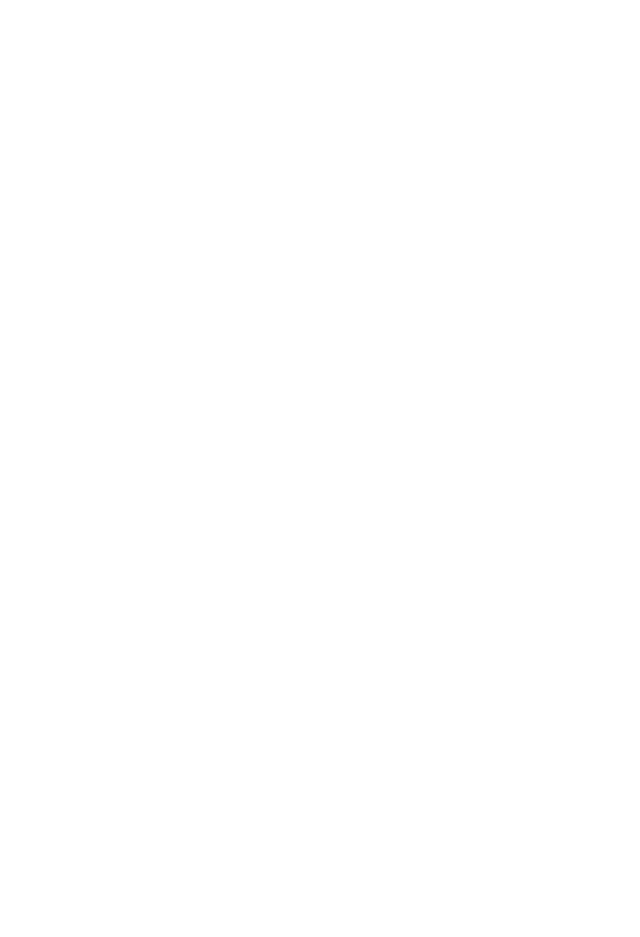
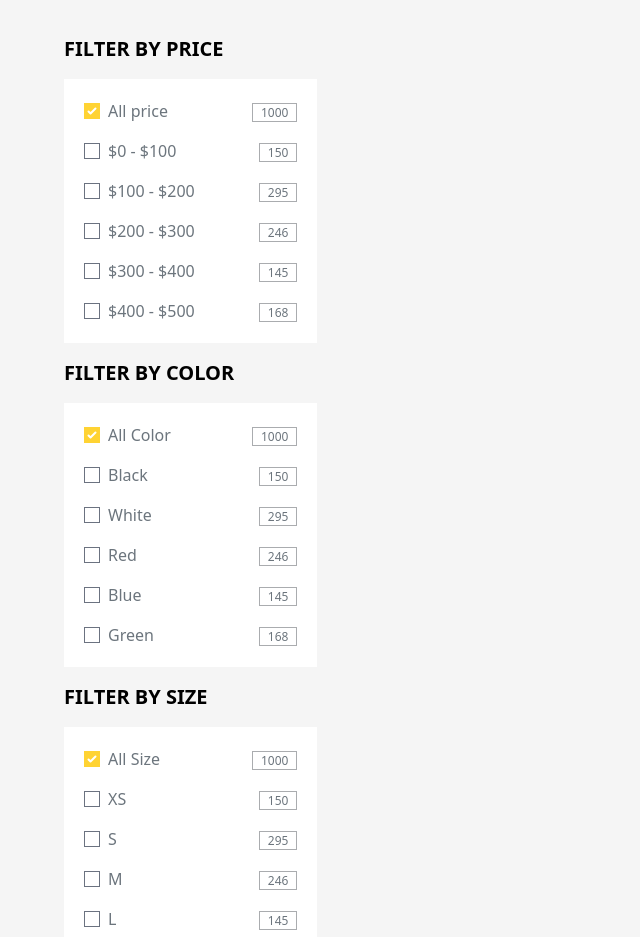
Before and after one commit to TanbirHasan/tingle-park-frontend, a React (Create React App) app: page /shop in a window 1280 px wide. Before the commit this address had no page. Shown: the part 160-1097 px from the top of the page, without its empty margins (0-640 px from the left). Before the commit the page ends 800 px from the top, so only its background shows below. Built offline with nearby package versions, Linux system fonts and the light colour scheme.

Commit message:
filter section completed

```diff
--- a/package.json
+++ b/package.json
@@ -4,6 +4,7 @@
   "private": true,
   "dependencies": {
     "@reduxjs/toolkit": "^1.9.1",
+    "@tailwindcss/forms": "^0.5.3",
     "@testing-library/jest-dom": "^5.16.5",
     "@testing-library/react": "^13.4.0",
     "@testing-library/user-event": "^13.5.0",
--- a/src/App.js
+++ b/src/App.js
@@ -26,7 +26,7 @@
 	};
 
 	return (
-		<div className="App">
+		<div className="App bg-[#F5F5F5]">
 			{visible && (
 				<button
 					className="bounce scroll-button absolute z-50"
--- a/src/components/Navbar/Navbar.jsx
+++ b/src/components/Navbar/Navbar.jsx
@@ -73,7 +73,7 @@
 			<NavLink to={'/'}>
 				<li>Home</li>
 			</NavLink>
-			<NavLink to={'/'}>
+			<NavLink to={'/shop'}>
 				<li>Shop</li>
 			</NavLink>
 			<NavLink to={'/'}>
@@ -122,7 +122,7 @@
 			<NavLink onClick={() => setIsMenuOpen(!isMenuOpen)} to={'/'}>
 				<li>Home</li>
 			</NavLink>
-			<NavLink onClick={() => setIsMenuOpen(!isMenuOpen)} to={'/'}>
+			<NavLink onClick={() => setIsMenuOpen(!isMenuOpen)} to={'/shop'}>
 				<li>Shop</li>
 			</NavLink>
 			<NavLink onClick={() => setIsMenuOpen(!isMenuOpen)} to={'/'}>
--- /dev/null
+++ b/src/pages/Shop/FilterProducts/FilterProducts.jsx
@@ -0,0 +1,247 @@
+import React from 'react';
+
+const FilterProducts = () => {
+	return (
+		<div className="mt-20">
+			<div>
+				{/* Filter by price */}
+				<h1 className="uppercase text-xl font-semibold my-4">Filter By Price</h1>
+				<div className="bg-[#FFFFFF]  p-5 space-y-4">
+					<div className="flex items-center justify-between text-[#6c757d] ">
+						<div className="flex items-center">
+							<input
+                                type="checkbox"
+                                defaultChecked
+								className=" appearance-none text-[#ffd333] focus:ring-0 focus:ring-transparent"
+							/>
+							<p className="ml-2">All price</p>
+						</div>
+						<div className="">
+							<span className="border border-[#aaacaf] px-2 text-[12px]">1000</span>
+						</div>
+					</div>
+					<div className="flex items-center justify-between text-[#6c757d] ">
+						<div className="flex items-center">
+							<input
+								type="checkbox"
+								className=" appearance-none text-[#ffd333] focus:ring-0 focus:ring-transparent"
+							/>
+							<p className="ml-2">$0 - $100</p>
+						</div>
+						<div className="">
+							<span className="border border-[#aaacaf] px-2 text-[12px]">150</span>
+						</div>
+					</div>
+					<div className="flex items-center justify-between text-[#6c757d] ">
+						<div className="flex items-center">
+							<input
+								type="checkbox"
+								className=" appearance-none text-[#ffd333] focus:ring-0 focus:ring-transparent"
+							/>
+							<p className="ml-2">$100 - $200</p>
+						</div>
+						<div className="">
+							<span className="border border-[#aaacaf] px-2 text-[12px]">295</span>
+						</div>
+					</div>
+					<div className="flex items-center justify-between text-[#6c757d] ">
+						<div className="flex items-center">
+							<input
+								type="checkbox"
+								className=" appearance-none text-[#ffd333] focus:ring-0 focus:ring-transparent"
+							/>
+							<p className="ml-2">$200 - $300</p>
+						</div>
+						<div className="">
+							<span className="border border-[#aaacaf] px-2 text-[12px]">246</span>
+						</div>
+					</div>
+					<div className="flex items-center justify-between text-[#6c757d] ">
+						<div className="flex items-center">
+							<input
+								type="checkbox"
+								className=" appearance-none text-[#ffd333] focus:ring-0 focus:ring-transparent"
+							/>
+							<p className="ml-2">$300 - $400</p>
+						</div>
+						<div className="">
+							<span className="border border-[#aaacaf] px-2 text-[12px]">145</span>
+						</div>
+					</div>
+					<div className="flex items-center justify-between text-[#6c757d] ">
+						<div className="flex items-center">
+							<input
+								type="checkbox"
+								className=" appearance-none text-[#ffd333] focus:ring-0 focus:ring-transparent"
+							/>
+							<p className="ml-2">$400 - $500</p>
+						</div>
+						<div className="">
+							<span className="border border-[#aaacaf] px-2 text-[12px]">168</span>
+						</div>
+					</div>
+				</div>
+			</div>
+			<div>
+				{/* Filter by color */}
+				<h1 className="uppercase text-xl font-semibold my-4">Filter By color</h1>
+				<div className="bg-[#FFFFFF]  p-5 space-y-4">
+					<div className="flex items-center justify-between text-[#6c757d] ">
+						<div className="flex items-center">
+							<input
+								type="checkbox"
+								defaultChecked
+								className=" appearance-none text-[#ffd333] focus:ring-0  focus:ring-transparent"
+							/>
+							<p className="ml-2">All Color</p>
+						</div>
+						<div className="">
+							<span className="border border-[#aaacaf] px-2 text-[12px]">1000</span>
+						</div>
+					</div>
+					<div className="flex items-center justify-between text-[#6c757d] ">
+						<div className="flex items-center">
+							<input
+								type="checkbox"
+								className=" appearance-none text-[#ffd333] focus:ring-0 focus:ring-transparent"
+							/>
+							<p className="ml-2">Black</p>
+						</div>
+						<div className="">
+							<span className="border border-[#aaacaf] px-2 text-[12px]">150</span>
+						</div>
+					</div>
+					<div className="flex items-center justify-between text-[#6c757d] ">
+						<div className="flex items-center">
+							<input
+								type="checkbox"
+								className=" appearance-none text-[#ffd333] focus:ring-0 focus:ring-transparent"
+							/>
+							<p className="ml-2">White</p>
+						</div>
+						<div className="">
+							<span className="border border-[#aaacaf] px-2 text-[12px]">295</span>
+						</div>
+					</div>
+					<div className="flex items-center justify-between text-[#6c757d] ">
+						<div className="flex items-center">
+							<input
+								type="checkbox"
+								className=" appearance-none text-[#ffd333] focus:ring-0 focus:ring-transparent"
+							/>
+							<p className="ml-2">Red</p>
+						</div>
+						<div className="">
+							<span className="border border-[#aaacaf] px-2 text-[12px]">246</span>
+						</div>
+					</div>
+					<div className="flex items-center justify-between text-[#6c757d] ">
+						<div className="flex items-center">
+							<input
+								type="checkbox"
+								className=" appearance-none text-[#ffd333] focus:ring-0 focus:ring-transparent"
+							/>
+							<p className="ml-2">Blue</p>
+						</div>
+						<div className="">
+							<span className="border border-[#aaacaf] px-2 text-[12px]">145</span>
+						</div>
+					</div>
+					<div className="flex items-center justify-between text-[#6c757d] ">
+						<div className="flex items-center">
+							<input
+								type="checkbox"
+								className=" appearance-none text-[#ffd333] focus:ring-0 focus:ring-transparent"
+							/>
+							<p className="ml-2">Green</p>
+						</div>
+						<div className="">
+							<span className="border border-[#aaacaf] px-2 text-[12px]">168</span>
+						</div>
+					</div>
+				</div>
+			</div>
+			<div className="mb-10">
+				{/* Filter by size */}
+				<h1 className="uppercase text-xl font-semibold my-4">Filter By size</h1>
+				<div className="bg-[#FFFFFF]  p-5 space-y-4">
+					<div className="flex items-center justify-between text-[#6c757d] ">
+						<div className="flex items-center">
+							<input
+								type="checkbox"
+								defaultChecked
+								className=" appearance-none text-[#ffd333] focus:ring-0 focus:ring-transparent"
+							/>
+							<p className="ml-2">All Size</p>
+						</div>
+						<div className="">
+							<span className="border border-[#aaacaf] px-2 text-[12px]">1000</span>
+						</div>
+					</div>
+					<div className="flex items-center justify-between text-[#6c757d] ">
+						<div className="flex items-center">
+							<input
+								type="checkbox"
+								className=" appearance-none text-[#ffd333] focus:ring-transparent"
+							/>
+							<p className="ml-2">XS</p>
+						</div>
+						<div className="">
+							<span className="border border-[#aaacaf] px-2 text-[12px]">150</span>
+						</div>
+					</div>
+					<div className="flex items-center justify-between text-[#6c757d] ">
+						<div className="flex items-center">
+							<input
+								type="checkbox"
+								className=" appearance-none text-[#ffd333] focus:ring-0 focus:ring-transparent"
+							/>
+							<p className="ml-2">S</p>
+						</div>
+						<div className="">
+							<span className="border border-[#aaacaf] px-2 text-[12px]">295</span>
+						</div>
+					</div>
+					<div className="flex items-center justify-between text-[#6c757d] ">
+						<div className="flex items-center">
+							<input
+								type="checkbox"
+								className=" appearance-none text-[#ffd333] focus:ring-0 focus:ring-transparent"
+							/>
+							<p className="ml-2">M</p>
+						</div>
+						<div className="">
+							<span className="border border-[#aaacaf] px-2 text-[12px]">246</span>
+						</div>
+					</div>
+					<div className="flex items-center justify-between text-[#6c757d] ">
+						<div className="flex items-center">
+							<input
+								type="checkbox"
+								className=" appearance-none text-[#ffd333] focus:ring-0 focus:ring-transparent"
+							/>
+							<p className="ml-2">L</p>
+						</div>
+						<div className="">
+							<span className="border border-[#aaacaf] px-2 text-[12px]">145</span>
+						</div>
+					</div>
+					<div className="flex items-center justify-between text-[#6c757d] ">
+						<div className="flex items-center">
+							<input
+								type="checkbox"
+								className=" appearance-none text-[#ffd333] focus:ring-0 focus:ring-transparent"
+							/>
+							<p className="ml-2">XL</p>
+						</div>
+						<div className="">
+							<span className="border border-[#aaacaf] px-2 text-[12px]">168</span>
+						</div>
+					</div>
+				</div>
+			</div>
+		</div>
+	);
+};
+
+export default FilterProducts;
--- /dev/null
+++ b/src/pages/Shop/Shop/Shop.jsx
@@ -0,0 +1,14 @@
+import React from 'react';
+import FilterProducts from '../FilterProducts/FilterProducts';
+
+const Shop = () => {
+	return (
+		<div className="w-[90%] mx-auto">
+			<div className='w-[22%]'>
+				<FilterProducts />
+			</div>
+		</div>
+	);
+};
+
+export default Shop;
--- a/src/routes/route/route.jsx
+++ b/src/routes/route/route.jsx
@@ -1,5 +1,6 @@
 import ProductDetail from '../../components/ProductDetail/ProductDetail';
 import HomePage from '../../pages/Home/HomePage/HomePage';
+import Shop from '../../pages/Shop/Shop/Shop';
 import Main from './../../layout/Main';
 import Login from './../../pages/Login/Login';
 import Register from './../../pages/Register/Register';
@@ -26,6 +27,10 @@
 				path: '/register',
 				element: <Register />,
 			},
+			{
+				path: '/shop',
+				element: <Shop />,
+			},
 		],
 	},
 ]);
--- a/tailwind.config.js
+++ b/tailwind.config.js
@@ -6,5 +6,5 @@
   theme: {
     extend: {},
   },
-  plugins: [],
+  plugins: [require("@tailwindcss/forms")],
 }
```
Also changed, not shown: 1 other file (tests, documents, lock files or other folders).
